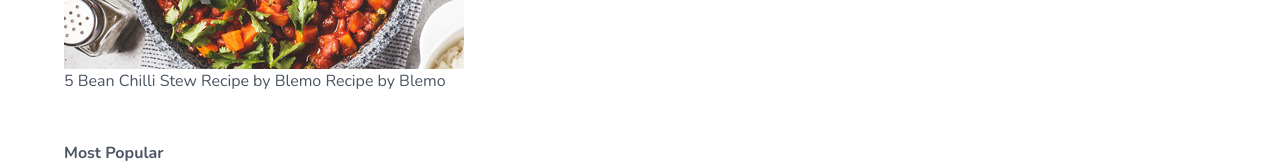
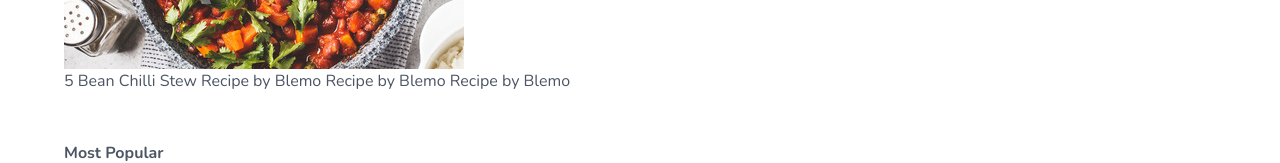
Before and after one commit to BlessedEmoefe/FoodApp-Tailwind-Build, a website: page public/index.html in a window 1280 px wide. Shown: the part 573-736 px from the top of the page. Drawn offline with nearby package versions, Linux system fonts and the light colour scheme.

Commit message:
added new updates

```diff
--- a/public/index.html
+++ b/public/index.html
@@ -71,7 +71,7 @@
               <div>
                 <span>5 Bean Chilli Stew</span>
                 <span>Recipe by Blemo</span>
-                 <span>Recipe by Blemo</span>
+                 <span>Recipe by Blemo</span> <span>Recipe by Blemo</span>
               </div>
             </div>
           </div>
```
